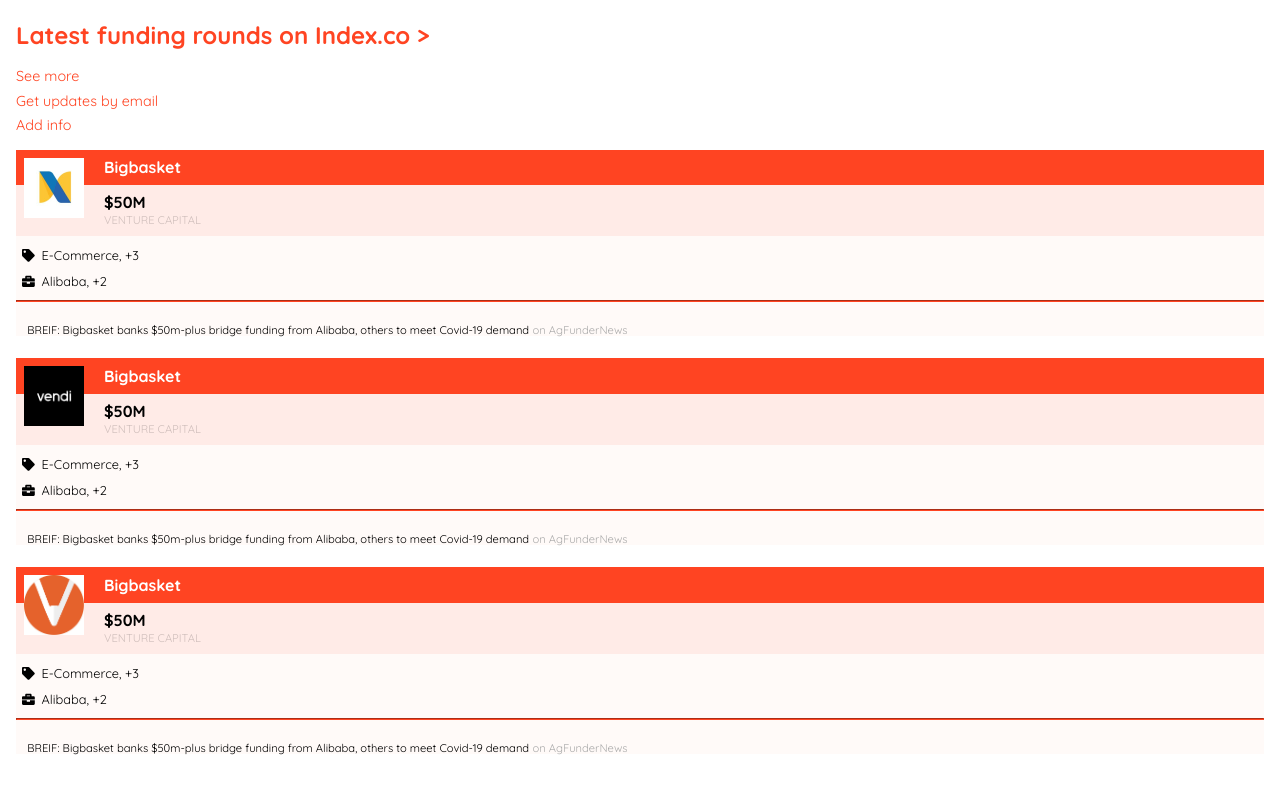
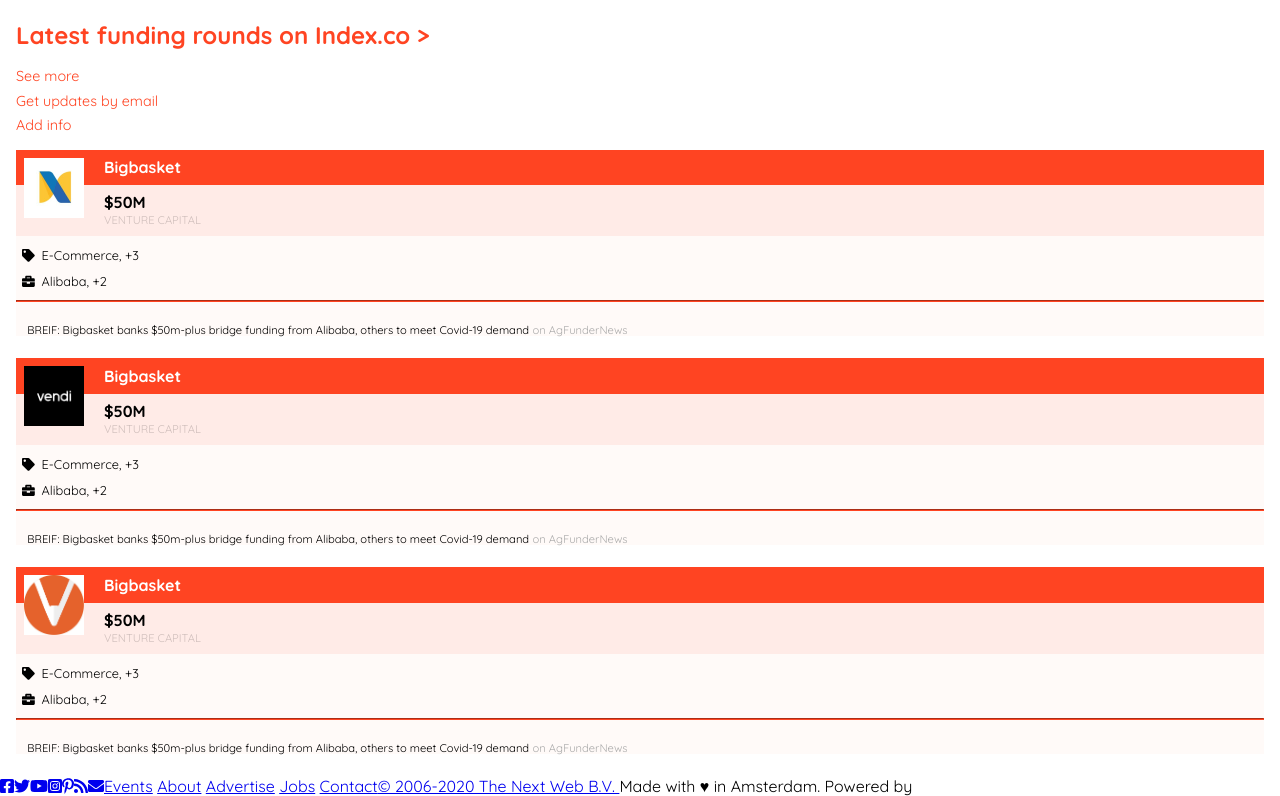
Before and after one commit to Mikearaya/thenextweb-clone, a website: page index.html in a window 1280 px wide. Shown: the part 1092-1888 px from the top of the page. Drawn offline with Linux system fonts and the light colour scheme.

Commit message:
added footer section html structure and content

```diff
--- a/index.html
+++ b/index.html
@@ -379,6 +379,66 @@
       </section>
     </main>
 
-    <footer></footer>
+    <footer>
+      <div>
+        <ul>
+          <li>
+            <a href="#">
+              <i class="fab fa-facebook-square"></i>
+            </a>
+          </li>
+          <li>
+            <a href="#">
+              <i class="fab fa-twitter"></i>
+            </a>
+          </li>
+          <li>
+            <a href="#">
+              <i class="fab fa-youtube"></i>
+            </a>
+          </li>
+          <li>
+            <a href="#">
+              <i class="fab fa-instagram-square"></i>
+            </a>
+          </li>
+          <li>
+            <a href="#">
+              <i class="fab fa-pinterest-p"></i>
+            </a>
+          </li>
+          <li>
+            <a href="#">
+              <i class="fas fa-rss"></i>
+            </a>
+          </li>
+          <li>
+            <a href="#">
+              <i class="fas fa-envelope"></i>
+            </a>
+          </li>
+        </ul>
+        <ul>
+          <li>
+            <a href="#">Events</a>
+            <a href="#">About</a>
+            <a href="#">Advertise</a>
+            <a href="#">Jobs</a>
+            <a href="#">Contact</a>
+          </li>
+        </ul>
+      </div>
+      <div class="legal">
+        <span>
+          <a href="#">
+            &copy; 2006-2020 The Next Web B.V.
+          </a>
+        </span>
+        <span>Made with <b>&#9829;</b> in Amsterdam. </span>
+        <span>
+          Powered by
+        </span>
+      </div>
+    </footer>
   </body>
 </html>
```
